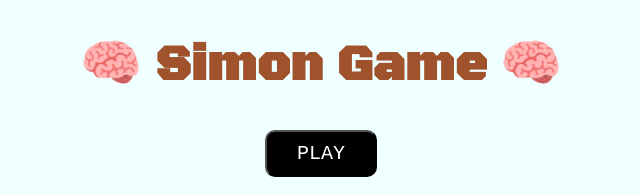
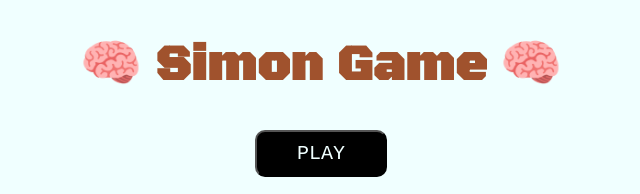
Before and after one commit to ysnhasan1/Simon-Game, a plain HTML site: page index.html in a window 1280 px wide. Shown: the top 194 px of the page, without its empty margins (319-959 px from the left). Drawn offline with nearby package versions, Linux system fonts and the light colour scheme.

Commit message:
Update style.css

```diff
--- a/style.css
+++ b/style.css
@@ -12,10 +12,11 @@ h1 {
 }
 
 .btn-play {
+  text-align: center;
   font-family: monospace;
   font-size: 20px;
-  color: white;
-  padding: 10px 30px;
+  color: azure;
+  padding: 10px 40px;
   border-radius: 10px;
   background: black;
   cursor: pointer;
```
